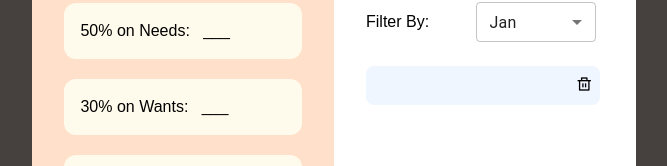
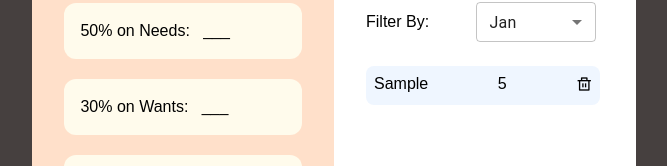
Before and after one commit to gauravsoni97/expensemanagement, a React (Create React App) app: page / in a window 1280 px wide. Both pictures are taken after typing "Sample", "5" into the empty fields and a click on the button "Use Amount". Shown: the part 459-625 px from the top of the page, without its empty margins (306-973 px from the left). Built offline with nearby package versions, Linux system fonts and the light colour scheme.

Commit message:
list added with update functionality

```diff
--- a/src/Components/ExpenseListRight/ExpenseListRight.jsx
+++ b/src/Components/ExpenseListRight/ExpenseListRight.jsx
@@ -32,8 +32,18 @@ const ExpenseListRight = ({
 
     onSubmit: (values) => {
       console.log(values);
+      setArrayOfList ( (preval) => {
+        return [...preval,  {name :values.itemName , price : values.itemPrice}]
+      })
     },
   });
+
+  const onDeleteListItem = (curInd) => {
+    const updatedList = arrayOfList.filter((ele, arrInd) => {
+      return arrInd !== curInd;
+    })
+    setArrayOfList(updatedList)
+  }
 
   return (
     <div className="mainBox-rightside p-3 ">
@@ -103,16 +113,22 @@ const ExpenseListRight = ({
             </div>
           </div>
           <div className="all_lists_parent">
+
+            {arrayOfList?.map((e , ind)=>{
+              return(
             <div className="listed_item flex align-center justify-between my-2 py-1.5 px-2 rounded-lg bg-blue-50">
-              <p className="listed_item_name">{arrayOfList.itemName}</p>
-              <p className="listed_item_price">{arrayOfList.itemPrice}</p>
+              <p className="listed_item_name">{e.name}</p>
+              <p className="listed_item_price">{e.price}</p>
               <p className="listed_item_edit">
                 <i
                   className="ri-delete-bin-line"
-                  // onClick={() => onDeleteListItem(ind)}
+                  onClick={() => onDeleteListItem(ind)}
                 ></i>
               </p>
             </div>
+
+              )
+            })}
           </div>
         </div>
       </div>
```
